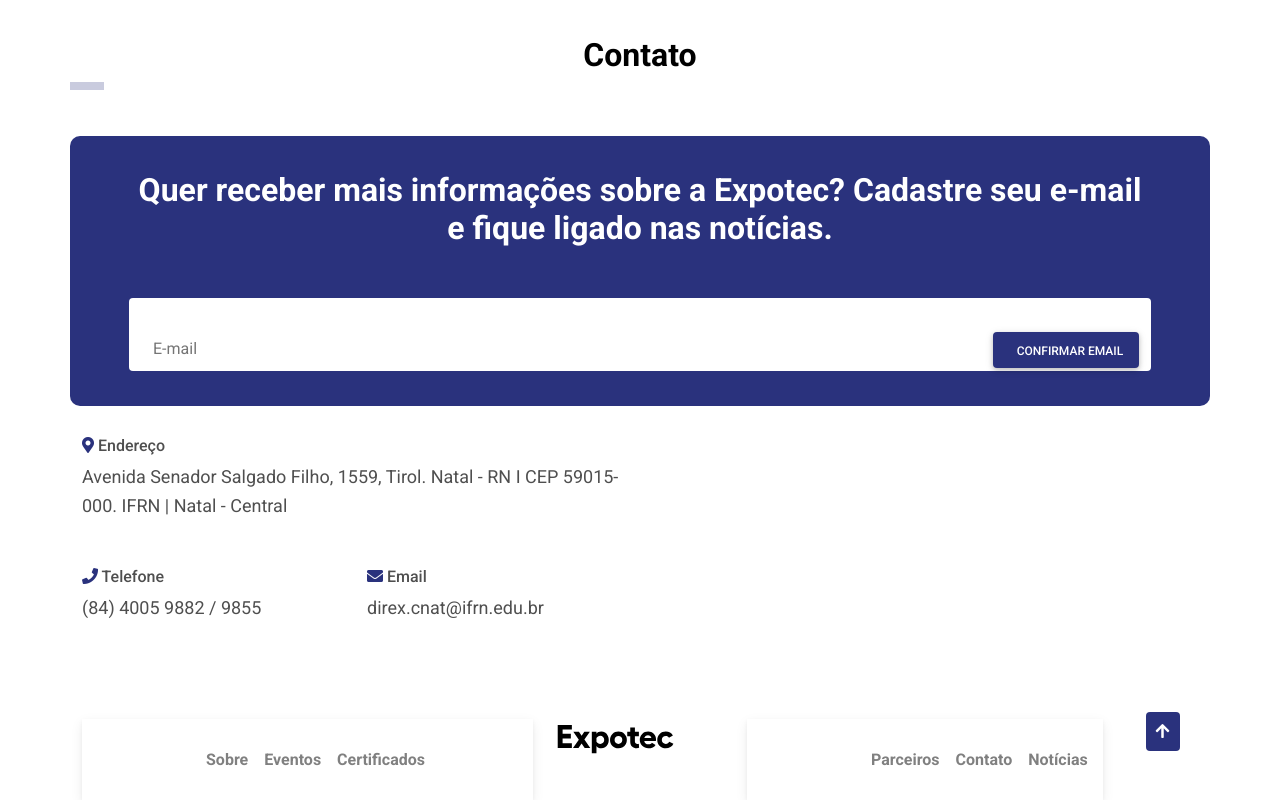
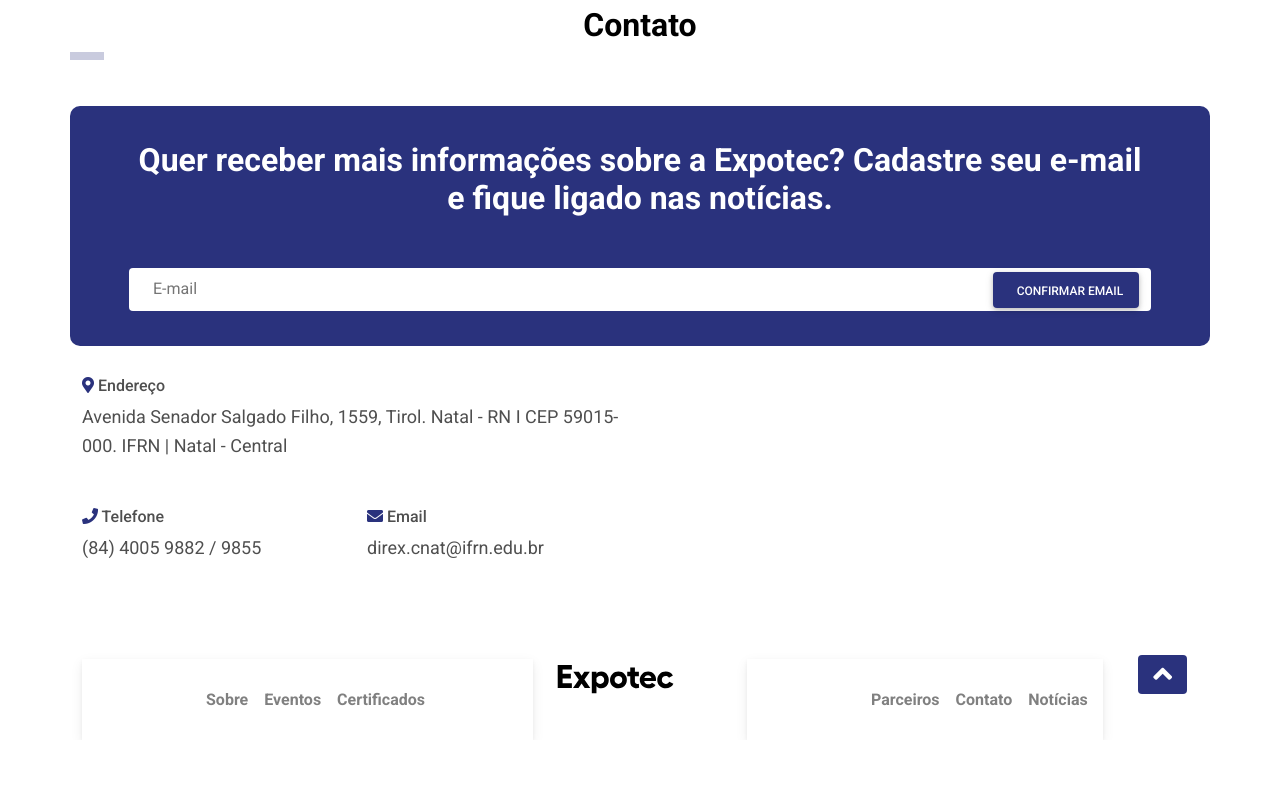
Before and after one commit to reistr85/expotec-frontend, a Vue app: page / in a window 1280 px wide. Shown: the part 4231-5031 px from the top of the page. After the commit the page ends 4971 px from the top, so only its background shows below. Built offline with nearby package versions, Linux system fonts and the light colour scheme.

Commit message:
corrigindo margin na seção contato e mudando iconde de seta no footer

```diff
--- a/src/pages/Contato/Contato.vue
+++ b/src/pages/Contato/Contato.vue
@@ -5,7 +5,7 @@
                 <h2 class=" col-md-12">Contato</h2>
                 <Divisor/>
           </div>
-        <div class="row">
+        <div class="row blocos">
             <div class="box">
                 <div class="container">
                 <h2 class="text-center text-white">
@@ -29,14 +29,14 @@
                 </div>
             </div>
         </div>
-        <div class="row">
+        <div class="row blocos">
             <div class="col-md-6">
                 <h6><i class="fas fa-map-marker-alt"></i> Endereço</h6>
                 <p>Avenida Senador Salgado Filho, 1559, Tirol. Natal -
                      RN I CEP 59015-000. IFRN | Natal - Central</p>
             </div>
         </div>
-        <div class="row">
+        <div class="row blocos">
             <div class="col-md-3">
                 <h6><i class="fas fa-phone"></i> Telefone</h6>
                 <p>(84)  4005 9882 / 9855</p>
--- a/src/pages/Contato/style.scss
+++ b/src/pages/Contato/style.scss
@@ -15,7 +15,7 @@
     }
 }
 
-.row{
+.blocos{
     margin-top: 30px;
 
     i{
--- a/src/pages/Footer/FooterSite.vue
+++ b/src/pages/Footer/FooterSite.vue
@@ -62,7 +62,7 @@
 
           <div class="col-md-1">
               <span id="seta-roxa">
-                  <i class="fa fa-arrow-up"></i>
+                  <i class="fas fa-angle-up"></i>
               </span>
           </div>
       </div>
--- a/src/pages/Footer/style.scss
+++ b/src/pages/Footer/style.scss
@@ -25,6 +25,12 @@
         color: white;
         font-weight: bold;
         border-radius: 4px;
-        padding: 10px;
+        width: 40px;
+        height: 40px;
+        padding: 15px 15px 5px 15px;
+
+        i{
+            font-size: 30px;
+        }
     }
 }
```
